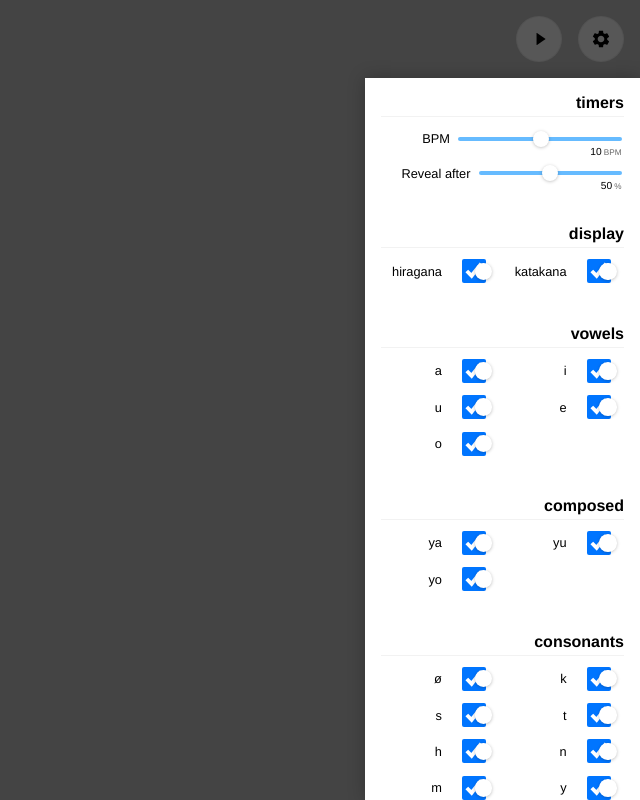
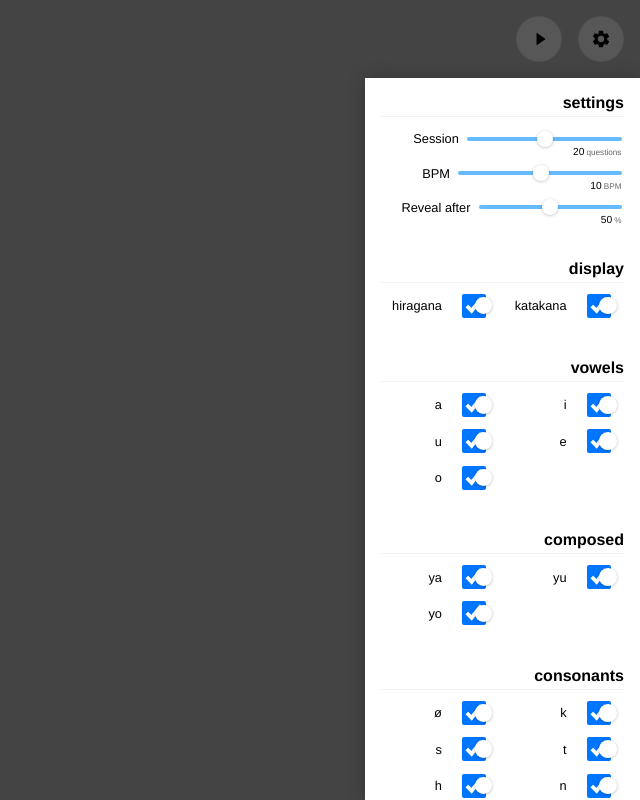
Before and after one commit to y-nk/kana-quizz, a React app: page / in a window 1280 px wide. Shown: the whole page, without its empty margins (640-1280 px from the left). Built offline with nearby package versions, Linux system fonts and the light colour scheme.

Commit message:
support for number of question per session

```diff
--- a/src/app/index.css
+++ b/src/app/index.css
@@ -3,6 +3,16 @@
   width: 100%;
   height: 100%;
   background: #444;
+}
+
+.jqz:after {
+  position: absolute;
+  right: 1rem;
+  bottom: 1rem;
+  content: attr(data-watermark);
+
+  color: rgba(255, 255, 255, .5);
+  font-size: 2vmin;
 }
 
 .jqz .controls {
--- a/src/app/index.js
+++ b/src/app/index.js
@@ -6,6 +6,7 @@ import Grid from '../grid';
 import Controls from '../controls';
 
 const CONFIG = {
+  session: 20,
   bpm: 10,
   reveal: .5,
   hiragana: true,
@@ -96,6 +97,12 @@ export default class App extends Component {
       return;
 
     const array = !syllabs ? this.state.syllabs : []
+
+    if ((this.state.config.session !== 0) && (array.length === this.state.config.session)) {
+      this.setState({ active: false })
+      return;
+    }
+
     this.setState({ syllabs: [...array, this.pick()] })
 
     clearTimeout(this.timer);
@@ -133,11 +140,11 @@ export default class App extends Component {
           syllab = syllabs.slice(-1);
 
     return (
-      <div className="jqz">
+      <div className="jqz" data-watermark={ active ? `${syllabs.length} / ${config.session}` : '' }>
         { active ? <Letter key={ `${ Date.now() }` } syllab={ syllab } reveal={ config.reveal } timeout={ 60000 / config.bpm } /> : null }
         { !active && syllabs.length ? <Grid syllabs={ syllabs } hiragana={ config.hiragana } katakana={ config.katakana } /> : null }
 
-        <Controls config={ config } onUpdate={ ({ active, config }) => { this.setState({ active, config }) } } />
+        <Controls config={ config } active={ active } onUpdate={ ({ active, config }) => { this.setState({ active, config }) } } />
       </div>
     );
   }
--- a/src/controls/index.js
+++ b/src/controls/index.js
@@ -17,12 +17,12 @@ export default class Controls extends Component {
     this.componentWillReceiveProps(this.props)
   }
 
-  componentWillReceiveProps({ config }) {
-    this.setState({ config })
+  componentWillReceiveProps({ active, config }) {
+    this.setState({ active, config })
   }
 
-  componentDidUpdate(props, { active }) {
-    if (this.state.active !== active || !equal(this.props.config, this.state.config))
+  componentDidUpdate() {
+    if (this.props.active !== this.state.active || !equal(this.props.config, this.state.config))
       this.props.onUpdate({ active: this.state.active, config: this.state.config })
   }
 
@@ -36,7 +36,7 @@ export default class Controls extends Component {
           <Wheel onClick={ () => this.setState({ settings: !settings, active: false }) } />
         </div>
 
-        <Settings className={ settings ? 'visible' : 'hidden' } config={ config } onUpdate={ config => this.setState({ config }) } />
+        <Settings className={ !active && settings ? 'visible' : 'hidden' } config={ config } onUpdate={ config => this.setState({ config }) } />
       </div>
     )
   }
--- a/src/letter/index.css
+++ b/src/letter/index.css
@@ -7,7 +7,7 @@
   justify-content: center;
 
   color: #fff;
-  font-size: 40vh;
+  font-size: 40vmin;
 }
 
 .letter span {
--- a/src/settings/index.js
+++ b/src/settings/index.js
@@ -28,11 +28,12 @@ export default class Settings extends Component {
 
   render() {
     const { className } = this.props;
-    const { bpm, reveal, hiragana, katakana, vowels, extended, consonants } = this.state;
+    const { session, bpm, reveal, hiragana, katakana, vowels, extended, consonants } = this.state;
 
     return (
       <div className={ 'settings ' + className }>
-        <Group title="timers">
+        <Group title="settings">
+          <Slider label="Session" value={ session } min={ 0 } max={ 50 } unit="questions" onUpdate={ session => this.setState({ session }) } />
           <Slider label="BPM" value={ bpm } min={ 1 } max={ 60 } unit="BPM" onUpdate={ bpm => this.setState({ bpm }) } />
           <Slider label="Reveal after" value={ reveal * 100 } unit="%" onUpdate={ reveal => this.setState({ reveal: reveal / 100 }) } />
         </Group>
--- a/src/slider/index.js
+++ b/src/slider/index.js
@@ -30,7 +30,7 @@ export default class Slider extends Component {
 
       <input type="range" id={ name } name={ name }
              defaultValue={ value } min={ min } max={ max } step="1"
-             onInput={ e => this.setState({ value: e.target.value }) } />
+             onInput={ e => this.setState({ value: parseFloat(e.target.value, 10) }) } />
 
       <aside>
         <span>{ value | 0 }</span>
```
